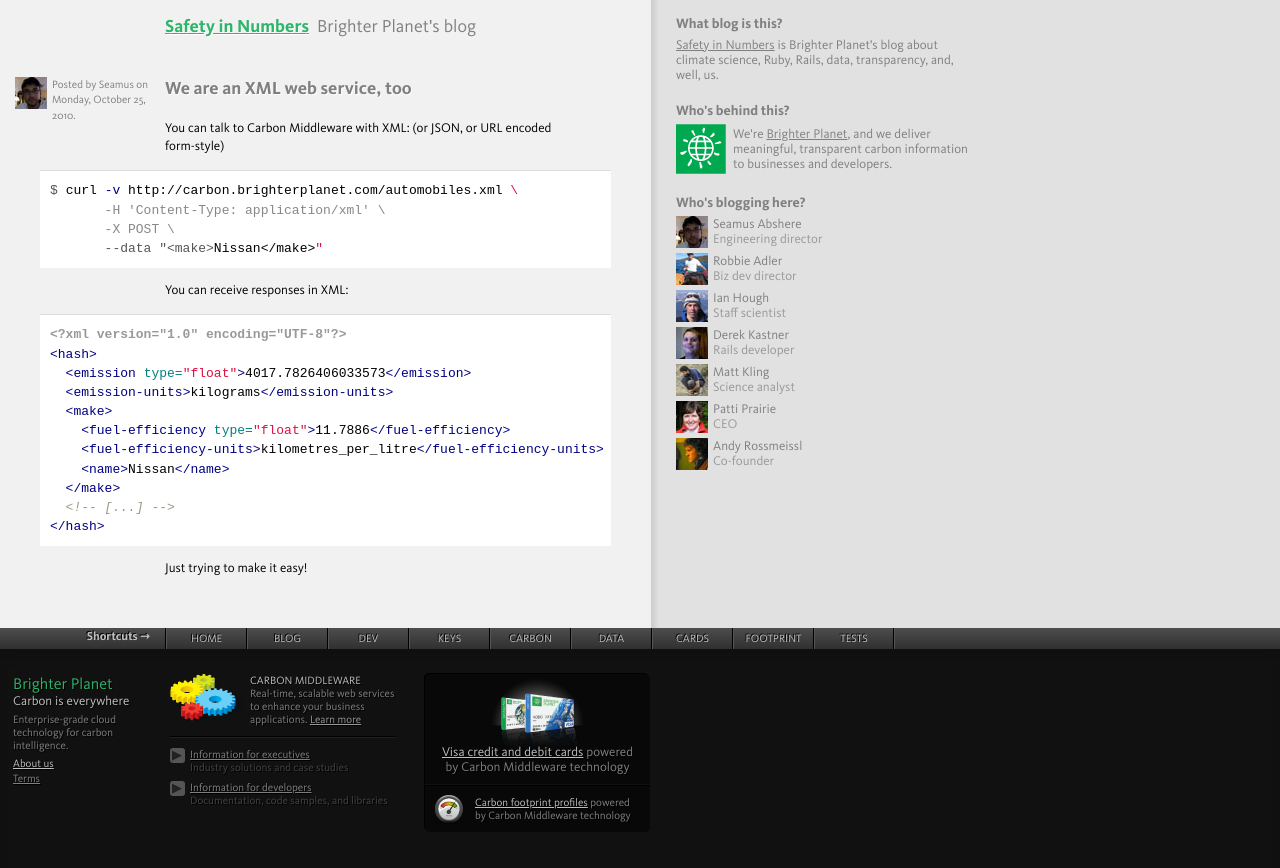
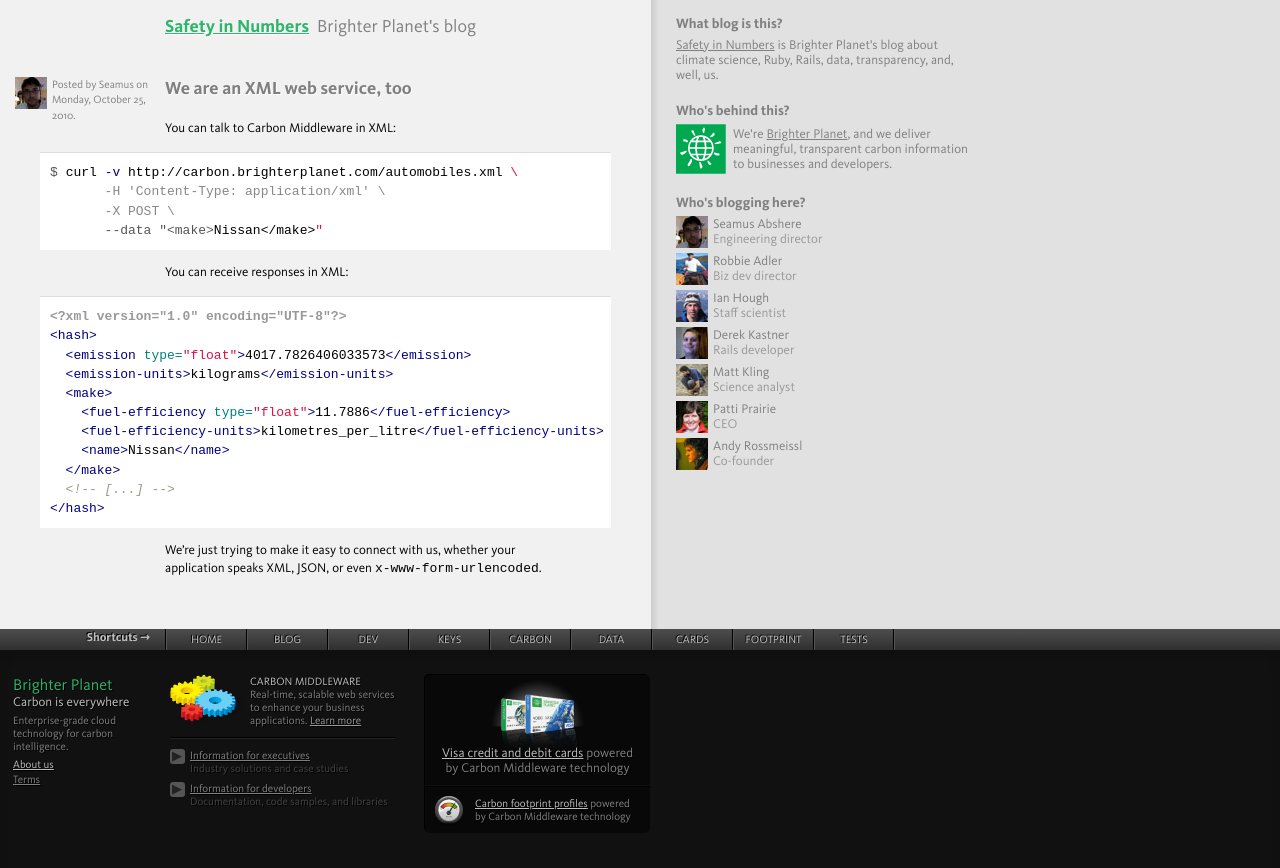
Before and after one commit to faradayio/numbers, a Jekyll site: the page built from _posts/2010-10-25-we-are-an-xml-web-service.markdown, in a window 1280 px wide. Shown: the top 868 px of the page. Built offline with Jekyll 4.4.1, drawn with Linux system fonts in a browser that asks for light colours; some web fonts are replaced; comment, search, counter and statistics services are not loaded.

Commit message:
fix broken markdown

```diff
--- a/_posts/2010-10-25-we-are-an-xml-web-service.markdown
+++ b/_posts/2010-10-25-we-are-an-xml-web-service.markdown
@@ -5,7 +5,7 @@
 categories: technology, middleware
 ---
 
-You can talk to Carbon Middleware with XML: (or JSON, or URL encoded form-style)
+You can talk to Carbon Middleware in XML:
 
 {% highlight console %}
 $ curl -v http://carbon.brighterplanet.com/automobiles.xml \
@@ -30,4 +30,4 @@
 </hash>
 {% endhighlight %}
 
-Just trying to make it easy!
+We're just trying to make it easy to connect with us, whether your application speaks XML, JSON, or even <tt>x-www-form-urlencoded</tt>.
```
